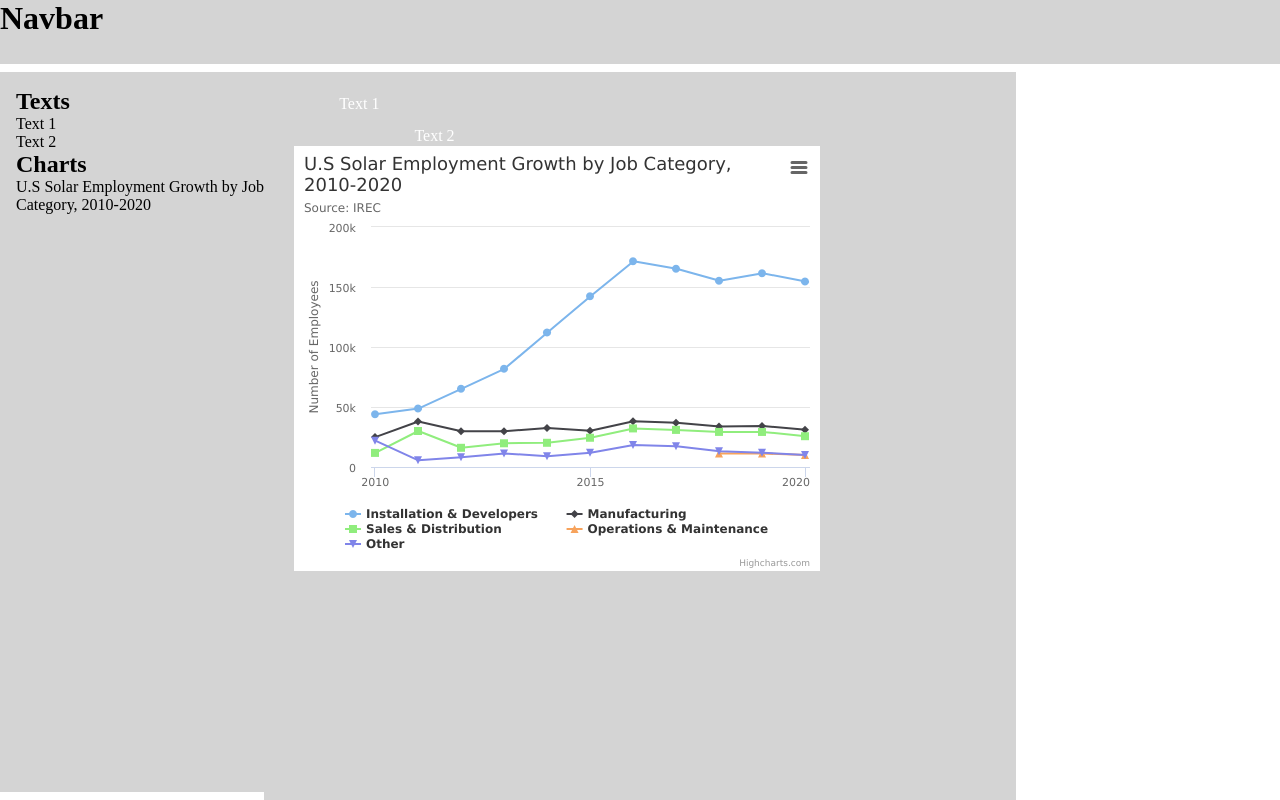
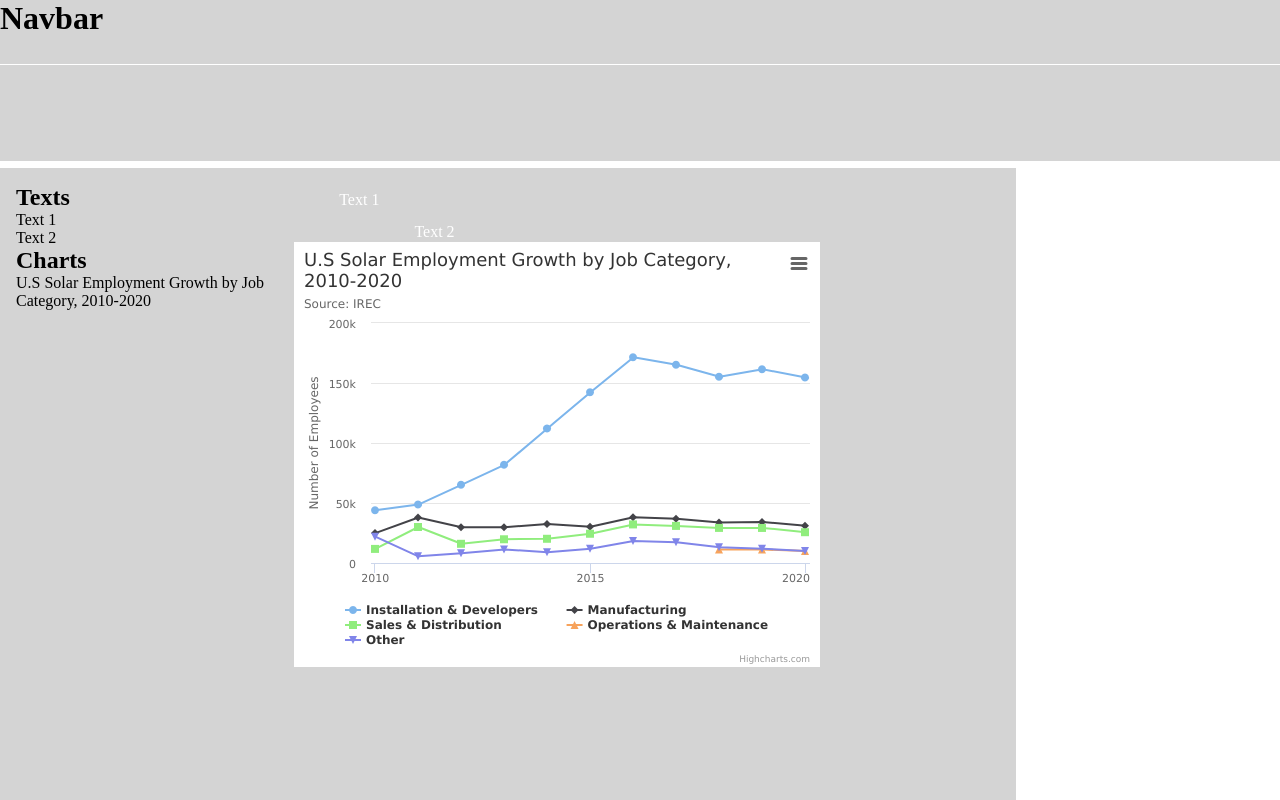
Before and after one commit to NessaAz/rate-my-service, a React (Vite) app: page / in a window 1280 px wide. Shown: the top 800 px of the page. Built offline with nearby package versions, Linux system fonts and the light colour scheme.

Commit message:
Add canvas object editor

```diff
--- /dev/null
+++ b/src/Pages/Presentation/Components/ObjectEditor/ObjectEditor.css
@@ -0,0 +1,7 @@
+#object-editor {
+    height: 6rem;
+    background-color: #d4d4d4;
+    position: fixed;
+    top: calc(var(--navbar-height) + 0.05rem);
+    width: 100vw;
+}
--- /dev/null
+++ b/src/Pages/Presentation/Components/ObjectEditor/ObjectEditor.jsx
@@ -0,0 +1,10 @@
+import React from "react";
+import "./ObjectEditor.css"
+
+function ObjectEditor(){
+    return (
+        <div id="object-editor"></div>
+    )
+}
+
+export default ObjectEditor;
--- a/src/Pages/Presentation/Presentation.css
+++ b/src/Pages/Presentation/Presentation.css
@@ -3,3 +3,7 @@
     margin-top: calc(var(--navbar-height) + 0.5rem);
     position: relative;
 }
+
+#presentation-page #presentation-container {
+    margin-top: calc(var(--navbar-height) + 6.5rem);
+}
--- a/src/Pages/Presentation/Presentation.jsx
+++ b/src/Pages/Presentation/Presentation.jsx
@@ -2,12 +2,16 @@ import React from "react";
 import "./Presentation.css"
 import Canvas from "../../Components/Canvas/Canvas";
 import ObjectActions from "./Components/ObjectActions/ObjectActions";
+import ObjectEditor from "./Components/ObjectEditor/ObjectEditor";
 
 function Presentation({globalState, setGlobalState}){
     return (
         <div id="presentation-page">
-            <ObjectActions globalState={globalState} />
-            <Canvas globalState={globalState} setGlobalState={setGlobalState} />
+            <ObjectEditor />
+            <div id="presentation-container">
+                <ObjectActions globalState={globalState} />
+                <Canvas globalState={globalState} setGlobalState={setGlobalState} />
+            </div>
         </div>
     )
 }
```
